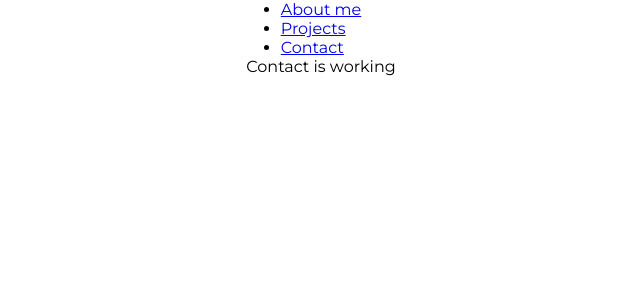
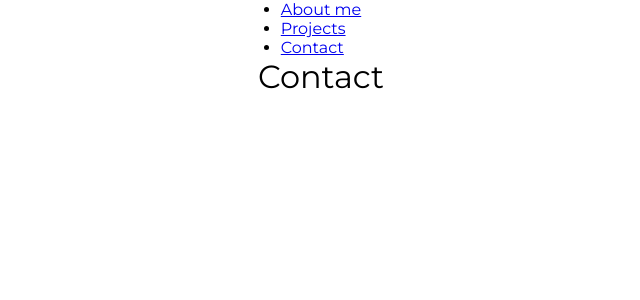
Before and after one commit to maxtkarlsson/portfolio-react, a React (Vite) app: page /contact in a window 1280 px wide. Shown: the top 300 px of the page, without its empty margins (319-959 px from the left). Built offline with nearby package versions, Linux system fonts and the light colour scheme.

Commit message:
(feat): Add PageTitle to contact page

```diff
--- a/src/components/Contact.tsx
+++ b/src/components/Contact.tsx
@@ -1,3 +1,9 @@
+import { PageTitle } from "./PageTitle";
+
 export const Contact = () => {
-  return <>Contact is working</>;
+  return (
+    <>
+      <PageTitle title="Contact" desc=""></PageTitle>
+    </>
+  );
 };
```
